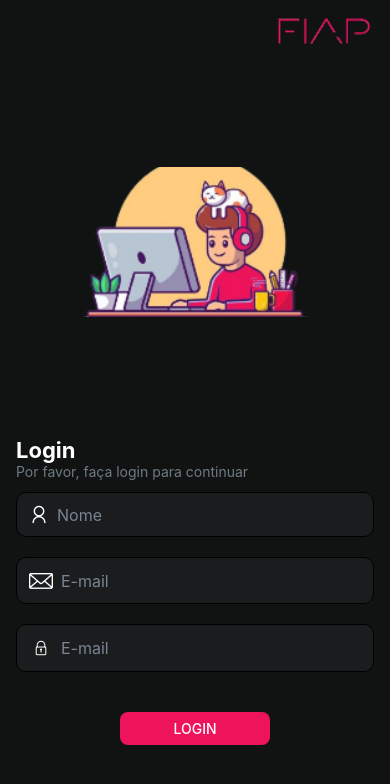
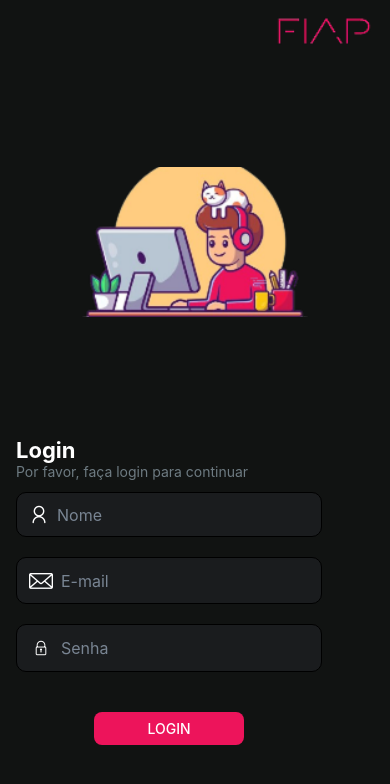
Before and after one commit to Laura-Cintra/Fiap-mobile, a React Native app: screen /Login in a window 390 px wide. Shown: the top 784 px of the page. Built offline with nearby package versions, Linux system fonts and the light colour scheme.

Commit message:
fix: roteamento, contexto e lógica do login

```diff
--- a/App.js
+++ b/App.js
@@ -7,6 +7,7 @@ import Login from "./pages/Login";
 import Home from "./pages/Home";
 import Profile from "./pages/Aulas";
 import Header from "./components/Header/Header";
+import UserProvider from "./providers/UserContext";
 
 const Stack = createStackNavigator();
 const Tab = createBottomTabNavigator();
@@ -57,12 +58,15 @@ function MainStack() {
 
 export default function App() {
   return (
+    <UserProvider>
       <NavigationContainer>
         <View style={styles.container}>
           <StatusBar style="auto" />
           <MainStack />
         </View>
       </NavigationContainer>
+
+    </UserProvider>
   );
 }
 
--- /dev/null
+++ b/components/Input.js
@@ -0,0 +1,3 @@
+export default function Input(){
+
+}
--- /dev/null
+++ b/components/LoginForm.js
@@ -0,0 +1,106 @@
+import { View, TextInput, Button, StyleSheet, Alert } from 'react-native';
+import { useUser } from '../providers/UserContext';
+import { useState } from 'react';
+import { AntDesign } from '@expo/vector-icons';
+import Fontisto from '@expo/vector-icons/Fontisto';
+import EvilIcons from '@expo/vector-icons/EvilIcons';
+
+export default function LoginForm({ navigation }) {
+    const users = [
+        { name: 'Maria', email: 'maria@fiap.com', password: 'RM558832' },
+        { name: 'Vinicius', email: 'vinicius@fiap.com', password: 'RM' },
+        { name: 'Laura', email: 'laura@fiap.com', password: 'RM558843' },
+    ];
+
+    const { setUser } = useUser();
+    const [email, setEmail] = useState('');
+    const [password, setPassword] = useState('');
+    const [name, setName] = useState('');
+
+    const handleLogin = () => {
+        console.log('Login button pressed');
+        const user = users.find(u => u.email === email && u.password === password);
+        if (user) {
+            Alert.alert('Login bem-sucedido', `Bem-vindo, ${user.name}!`);
+            setUser(user.name);
+            navigation.replace('MainTabs');
+        } else {
+            Alert.alert('Erro', 'Email ou senha incorretos!');
+        }
+    };
+
+    return (
+        <View>
+            <View style={styles.inputContainer}>
+                <AntDesign name="user" size={20} color="white" style={styles.icon} />
+                <TextInput
+                    style={styles.input}
+                    placeholder="Nome"
+                    placeholderTextColor="#798593"
+                    onChangeText={setName}
+                    value={name}
+                />
+            </View>
+            <View style={styles.inputContainer}>
+                <Fontisto name="email" size={24} color="white" style={styles.icon} />
+                <TextInput
+                    style={styles.input}
+                    placeholder="E-mail"
+                    placeholderTextColor="#798593"
+                    onChangeText={setEmail}
+                    value={email}
+                />
+            </View>
+            <View style={styles.inputContainer}>
+                <EvilIcons name="lock" size={24} color="white" style={styles.icon} />
+                <TextInput
+                    style={styles.input}
+                    placeholder="Senha"
+                    placeholderTextColor="#798593"
+                    onChangeText={setPassword}
+                    value={password}
+                    secureTextEntry
+                />
+            </View>
+            <View style={styles.buttonContainer}>
+                <Button title="Login" color="#ED145B" onPress={handleLogin} />
+            </View>
+        </View>
+    );
+}
+
+const styles = StyleSheet.create({
+    inputContainer: {
+        flexDirection: "row",
+        alignItems: "center",
+        backgroundColor: "#1A1C1E",
+        borderWidth: 1,
+        borderRadius: 10,
+        paddingVertical: 10,
+        paddingHorizontal: 12,
+        width: "100%",
+        marginBottom: 20
+    },
+    icon: {
+        marginRight: 8,
+    },
+    input: {
+        flex: 1,
+        color: "#FFF",
+        fontSize: 16,
+        borderWidth: 0,
+    },
+    button: {
+        width: '87px',
+        height: '22px',
+        backgroundColor: '#ED145B',
+        color: '#fff'
+    },
+    buttonContainer: {
+        width: 150,
+        borderRadius: 8,
+        overflow: "hidden",
+        alignSelf: "center",
+        marginTop: 20,
+    },
+});
--- a/pages/Aulas.js
+++ b/pages/Aulas.js
@@ -1,4 +1,4 @@
-import { View } from "react-native-web";
+import { View,Text } from "react-native";
 
 export default function Aulas(){
     return(
--- a/pages/Home.js
+++ b/pages/Home.js
@@ -1,10 +1,12 @@
-import { View } from "react-native-web";
+import { View, Text } from "react-native";
+import { useUser } from "../providers/UserContext";
 
 export default function Aulas(){
+    const { user } = useUser();
     return(
         <View>
             <Text>
-                CONFIRA AS NOTAS
+                CONFIRA AS NOTAS, {user}
             </Text>
         </View>
     )
--- a/pages/Login.js
+++ b/pages/Login.js
@@ -1,14 +1,10 @@
 import { useState } from "react";
-import { View, Image, StyleSheet, Text, TextInput } from "react-native";
-import { AntDesign } from '@expo/vector-icons';
-import Fontisto from '@expo/vector-icons/Fontisto';
-import EvilIcons from '@expo/vector-icons/EvilIcons';
-
+import { View, Image, StyleSheet, Text } from "react-native";
 import fiapLogo from "../assets/fiap-logo.png";
 import imgLogin from "../assets/img-login.png";
-import { Button } from "react-native-web";
+import LoginForm from "../components/LoginForm";
 
-export default function Login() {
+export default function Login({navigation}) {
     const [text, setText] = useState("");
 
     return (
@@ -24,41 +20,7 @@ export default function Login() {
             <View style={styles.formContainer}>
                 <Text style={styles.title}>Login</Text>
                 <Text style={styles.subtitle}>Por favor, faça login para continuar</Text>
-
-                {/* Input com ícone */}
-                <View style={styles.inputContainer}>
-                    <AntDesign name="user" size={20} color="white" style={styles.icon} />
-                    <TextInput
-                        style={styles.input}
-                        placeholder="Nome"
-                        placeholderTextColor="#798593"
-                        onChangeText={setText}
-                        value={text}
-                    />
-                </View>
-                <View style={styles.inputContainer}>
-                <Fontisto name="email" size={24} color="white" style={styles.icon}/>
-                <TextInput
-                        style={styles.input}
-                        placeholder="E-mail"
-                        placeholderTextColor="#798593"
-                        onChangeText={setText}
-                        value={text}
-                    />
-                </View>
-                <View style={styles.inputContainer}>
-                <EvilIcons name="lock" size={24} color="white" style={styles.icon}/>
-                <TextInput
-                        style={styles.input}
-                        placeholder="E-mail"
-                        placeholderTextColor="#798593"
-                        onChangeText={setText}
-                        value={text}
-                    />
-                </View>
-                <View style={styles.buttonContainer}>
-                    <Button title="Login" color="#ED145B" onPress={() => navigation.navigate("MainTabs")} />
-                </View>
+                <LoginForm navigation={navigation}/>
             </View>
         </View>
     );
--- /dev/null
+++ b/providers/UserContext.js
@@ -0,0 +1,17 @@
+import React, { createContext, useContext, useState } from 'react';
+
+const UserContext = createContext(null);
+
+const UserProvider = ({ children }) => {
+  const [user, setUser] = useState(null);
+
+  return (
+    <UserContext.Provider value={{ user, setUser }}>
+      {children}
+    </UserContext.Provider>
+  );
+};
+
+export default UserProvider;
+
+export const useUser = () => useContext(UserContext);
```
Lines whose indentation alone changed are shown as unchanged.
